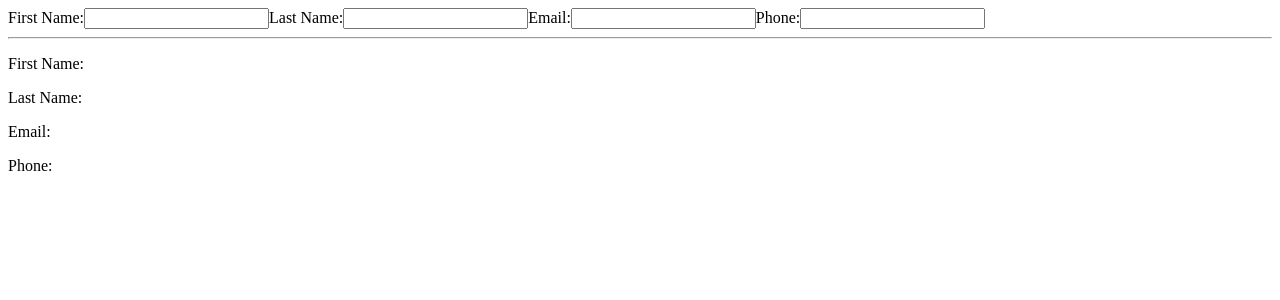
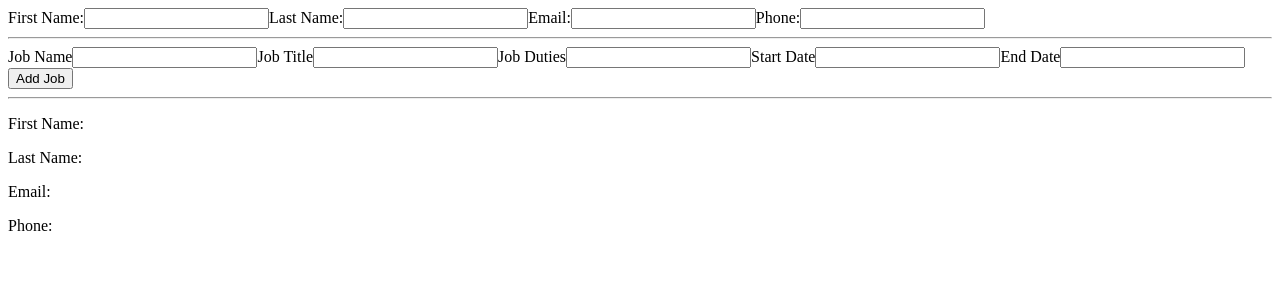
Before and after one commit to vognec/cv-application, a React (Vite) app: page / in a window 1280 px wide. Shown: the top 300 px of the page. Built offline with nearby package versions, Linux system fonts and the light colour scheme.

Commit message:
added input for 1 job

```diff
--- a/src/components/App.jsx
+++ b/src/components/App.jsx
@@ -1,32 +1,50 @@
 import React, { useState } from 'react';
 import BasicInfo from './BasicInfo';
-import CV from './Cv';
+import Cv from './Cv';
+import JobInfo from './JobInfo';
 import {v4 as uuid} from 'uuid'
 
 function App() {
-  const [basicInfo, setBasicInfo] = useState([
+  const [basicInfo, setBasicInfo] = useState(
     {
-      firstName: '',
-      lastName: '',
-      email: '',
-      phone: '',
-      id: 0
+        firstName: '',
+        lastName: '',
+        email: '',
+        phone: ''
+    }
+  );
+  const [jobInfo, setJobInfo] = useState([
+    {
+        jobName: '',
+        jobTitle: '',
+        jobDuties: '',
+        jobStartDate: '',
+        jobEndDate: '',
+        id: uuid()
     }
   ]);
 
-
-  const handleInputChange = (index, event) => {
-    const { name, value } = event.target;
-    const updatedBasicInfo = [...basicInfo];
-    updatedBasicInfo[index][name] = value;
-    setBasicInfo(updatedBasicInfo);
-  };
+  const handleBasicInputChange = (e) => {
+    const {name, value} = e.target;
+    setBasicInfo( prevBasicInfo => ({
+        ...prevBasicInfo,
+        [name]: value,
+    }));
+  }
+  const handleJobInputChange = (index, e) => {
+    const {name, value} = e.target;
+    const newJobInfo = [...jobInfo];
+    newJobInfo[index][name] = value;
+    setJobInfo(newJobInfo);
+  }
 
   return (
     <div>
-      <BasicInfo basicInfo={basicInfo} handleInputChange={handleInputChange} />
+      <BasicInfo basicInfo={basicInfo} onChange={handleBasicInputChange} />
       <hr />
-      <CV basicInfo={basicInfo} />
+      <JobInfo jobInfo={jobInfo} onChange={handleJobInputChange} />
+      <hr />
+      <Cv basicInfo={basicInfo} jobInfo={jobInfo}/>
     </div>
   );
 };
--- a/src/components/BasicInfo.jsx
+++ b/src/components/BasicInfo.jsx
@@ -1,15 +1,13 @@
-function BasicInfo({ basicInfo, handleInputChange}) {
+function BasicInfo({ basicInfo, onChange}) {
   return (
     <div>
-      {basicInfo.map((item, index) => (
-        <div key={item.id}>
           <label>
             First Name:
             <input
               type="text"
               name="firstName"
-              value={item.firstName}
-              onChange={(event) => handleInputChange(index, event)}
+              value={basicInfo.firstName}
+              onChange={onChange}
             />
           </label>
           <label>
@@ -17,8 +15,8 @@ function BasicInfo({ basicInfo, handleInputChange}) {
             <input
               type="text"
               name="lastName"
-              value={item.lastName}
-              onChange={(event) => handleInputChange(index, event)}
+              value={basicInfo.lastName}
+              onChange={onChange}
             />
           </label>
           <label>
@@ -26,8 +24,8 @@ function BasicInfo({ basicInfo, handleInputChange}) {
             <input
               type="email"
               name="email"
-              value={item.email}
-              onChange={(event) => handleInputChange(index, event)}
+              value={basicInfo.email}
+              onChange={onChange}
             />
           </label>
           <label>
@@ -35,12 +33,10 @@ function BasicInfo({ basicInfo, handleInputChange}) {
             <input
               type="text"
               name="phone"
-              value={item.phone}
-              onChange={(event) => handleInputChange(index, event)}
+              value={basicInfo.phone}
+              onChange={onChange}
             />
           </label>
-        </div>
-      ))}
     </div>
   );
 };
--- a/src/components/Cv.jsx
+++ b/src/components/Cv.jsx
@@ -1,17 +1,15 @@
-import React from 'react';
+function Cv({basicInfo, jobInfo}) {
+  return (
 
-function Cv({basicInfo}) {
-  return (
-    <div>
-      {basicInfo.map((item) => (
-        <div key={item.id}>
-          <p>First Name: {item.firstName}</p>
-          <p>Last Name: {item.lastName}</p>
-          <p>Email: {item.email}</p>
-          <p>Phone: {item.phone}</p>
+
+        <div >
+          <p>First Name: {basicInfo.firstName}</p>
+          <p>Last Name: {basicInfo.lastName}</p>
+          <p>Email: {basicInfo.email}</p>
+          <p>Phone: {basicInfo.phone}</p>
+
         </div>
-      ))}
-    </div>
+
   );
 };
 
--- /dev/null
+++ b/src/components/JobInfo.jsx
@@ -0,0 +1,62 @@
+function JobInfo({jobInfo, onChange}) {
+
+    return (
+        <div>
+
+            {jobInfo.map((job, index) => (
+                <form key={job.id}>
+                    <label>
+                        Job Name
+                        <input
+                            type="text"
+                            name="jobName"
+                            value={job.jobName}
+                            onChange={(e)=>onChange(index, e)}
+                            ></input>
+                    </label>
+                    <label>
+                        Job Title
+                        <input
+                            type="text"
+                            name="jobTitle"
+                            value={job.jobTitle}
+                            onChange={(e)=>onChange(index, e)}
+                            ></input>
+                    </label>
+                    <label>
+                        Job Duties
+                        <input
+                            type="text"
+                            name="jobDuties"
+                            value={job.jobDuties}
+                            onChange={(e)=>onChange(index, e)}
+                            ></input>
+                    </label>
+                    <label>
+                        Start Date
+                        <input
+                            type="text"
+                            name="jobStartDate"
+                            value={job.jobStartDate}
+                            onChange={(e)=>onChange(index, e)}
+                            ></input>
+                    </label>
+                    <label>
+                        End Date
+                        <input
+                            type="text"
+                            name="jobEndDate"
+                            value={job.jobEndDate}
+                            onChange={(e)=>onChange(index, e)}
+                            ></input>
+                    </label>
+                </form>
+            )
+            )}
+            <button>Add Job</button>
+        </div>
+    )
+
+}
+
+export default JobInfo
```
